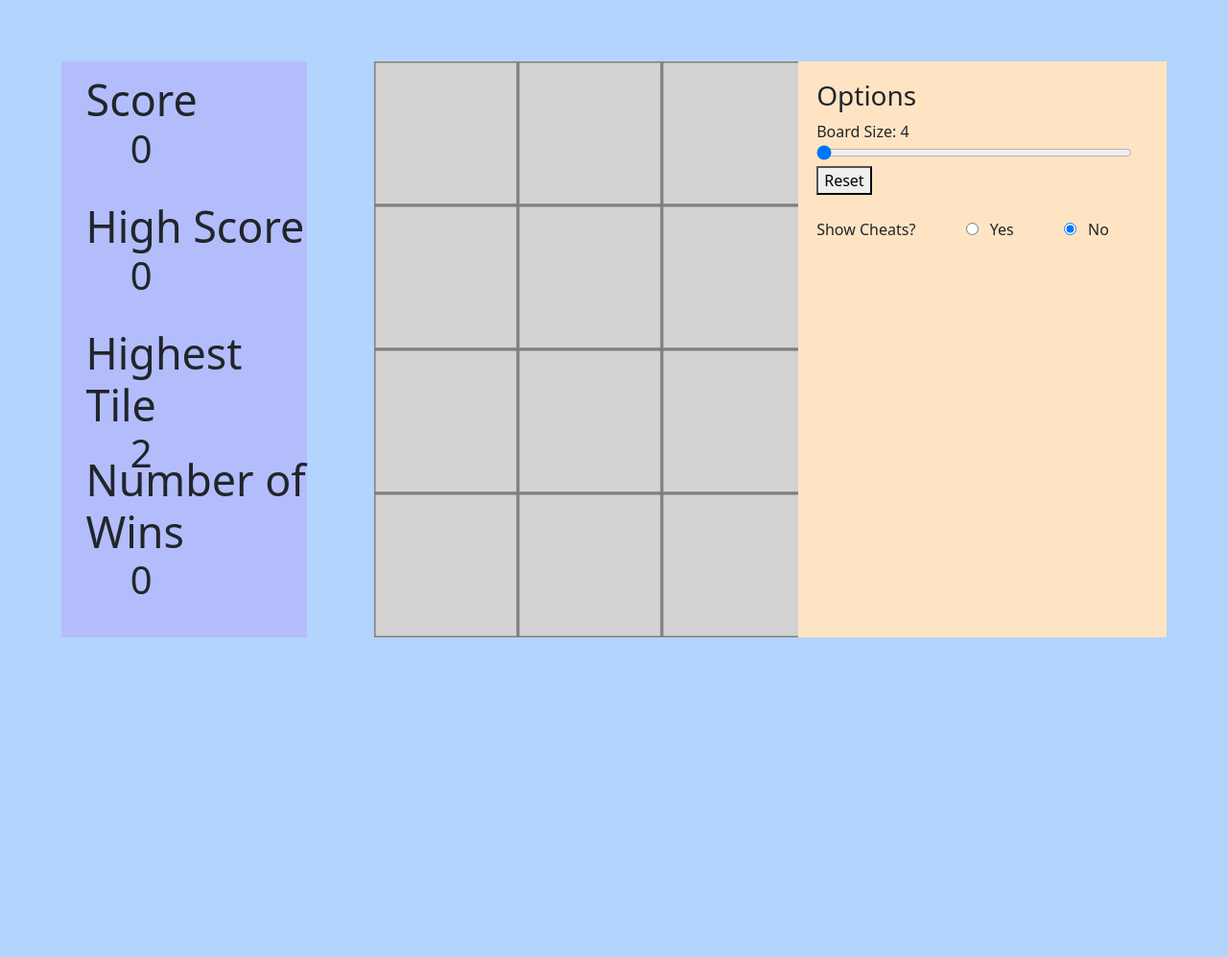
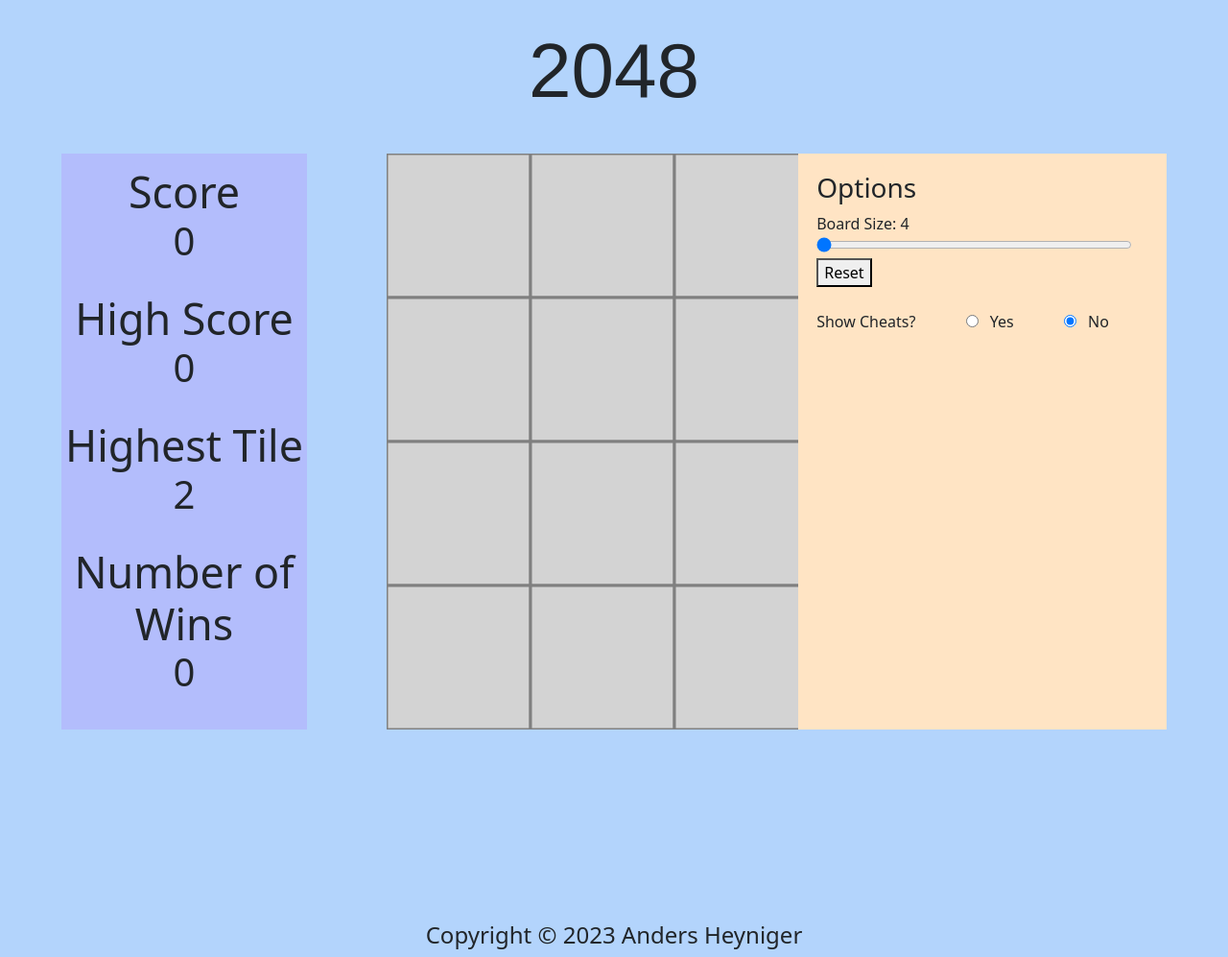
Before and after one commit to AndersHeyniger/cse264_2048, a website: page public/index.html in a window 1280 px wide. Shown: the whole page at 96% size. Before the commit the page ends 800 px from the top, so only its background shows below. Drawn offline with Linux system fonts and the light colour scheme.

Commit message:
Added header and footer

```diff
--- a/public/css/style.css
+++ b/public/css/style.css
@@ -21,14 +21,23 @@ body {
   background-color: #b3d4fc;
 }
 
+#banner h1 {
+  margin-top: 2%;
+  text-align: center;
+  font-size: 5em;
+  margin-bottom: 3%;
+  font-family: fantasy;
+}
+
 #container {
+  margin-top: 2%;
   height: 800px;
   width: 100%;
 }
 
 #stats {
-  margin-top: 5%;
   margin-left: 5%;
+  text-align: center;
   width: 20%;
   float: left;
   height: 75%;
@@ -36,7 +45,6 @@ body {
 }
 
 #stats div {
-  margin-left: 10%;
   height: 22%;
 }
 
@@ -44,7 +52,6 @@ body {
   text-align: center;
   margin-top: 0%;
   font-size: 2.5em;
-  width: 50%
 }
 
 #score_div {
@@ -59,8 +66,7 @@ body {
 
 #game_div {
   float: left;
-  margin-top: 5%;
-  margin-left: 4%;
+  margin-left: 5%;
   width: 30%;
   height: 75%;
 }
@@ -73,7 +79,6 @@ body {
 
 #options {
   float: right;
-  margin-top: 5%;
   margin-right: 5%;
   width: 30%;
   height: 75%;
@@ -104,6 +109,12 @@ body {
 
 #size {
   width: 90%;
+}
+
+footer {
+  width: 100%;
+  text-align: center;
+  display: inline-block;
 }
 
 
--- a/public/index.html
+++ b/public/index.html
@@ -22,6 +22,9 @@
   <meta name="theme-color" content="#fafafa">
 </head>
 
+<header id="banner">
+  <h1>2048</h1>
+</header>
 <body>
   <div id="container">
     <div id="stats">
@@ -90,6 +93,10 @@
     </div>
   </div>
 
+  <footer>
+    <h4>Copyright &copy; 2023 Anders Heyniger</h4>
+</footer>
+
   <script src="js/vendor/jquery.min.js" crossorigin="anonymous"></script>
   <script src="js/vendor/bootstrap.bundle.min.js" crossorigin="anonymous"></script>
   <script src="js/script.js"></script>
```
